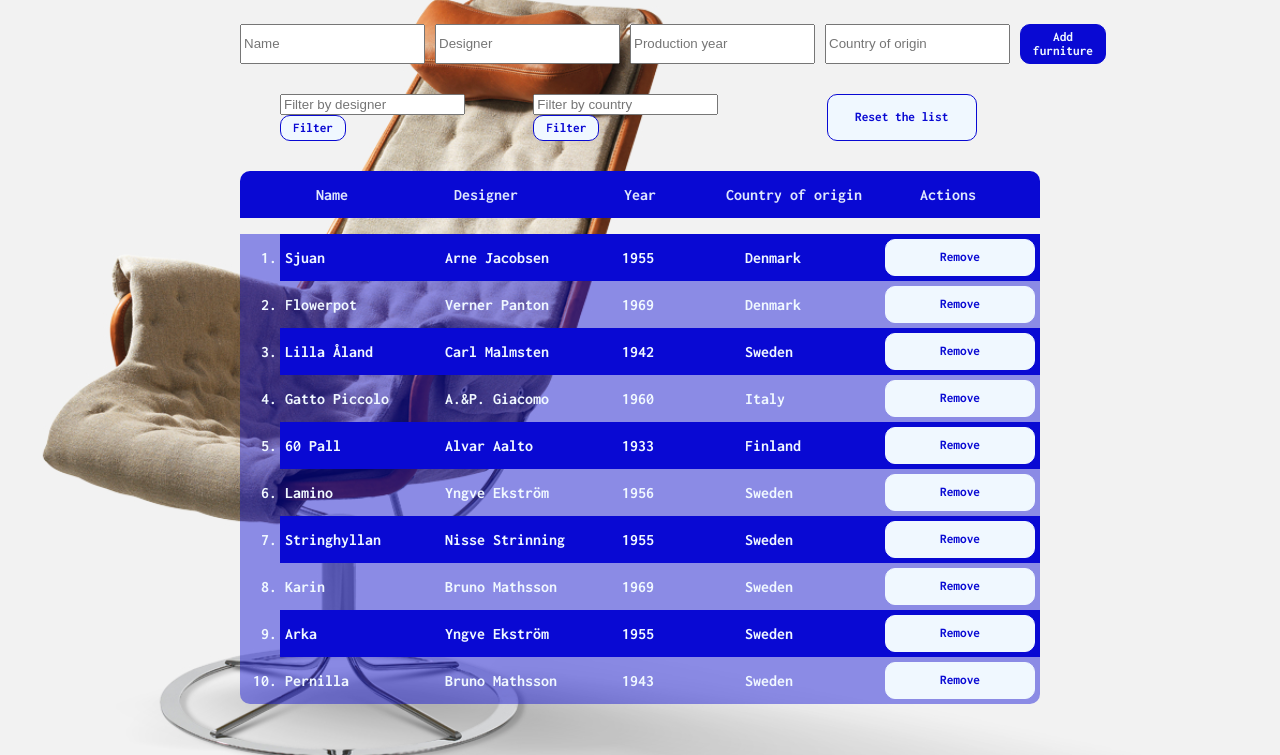
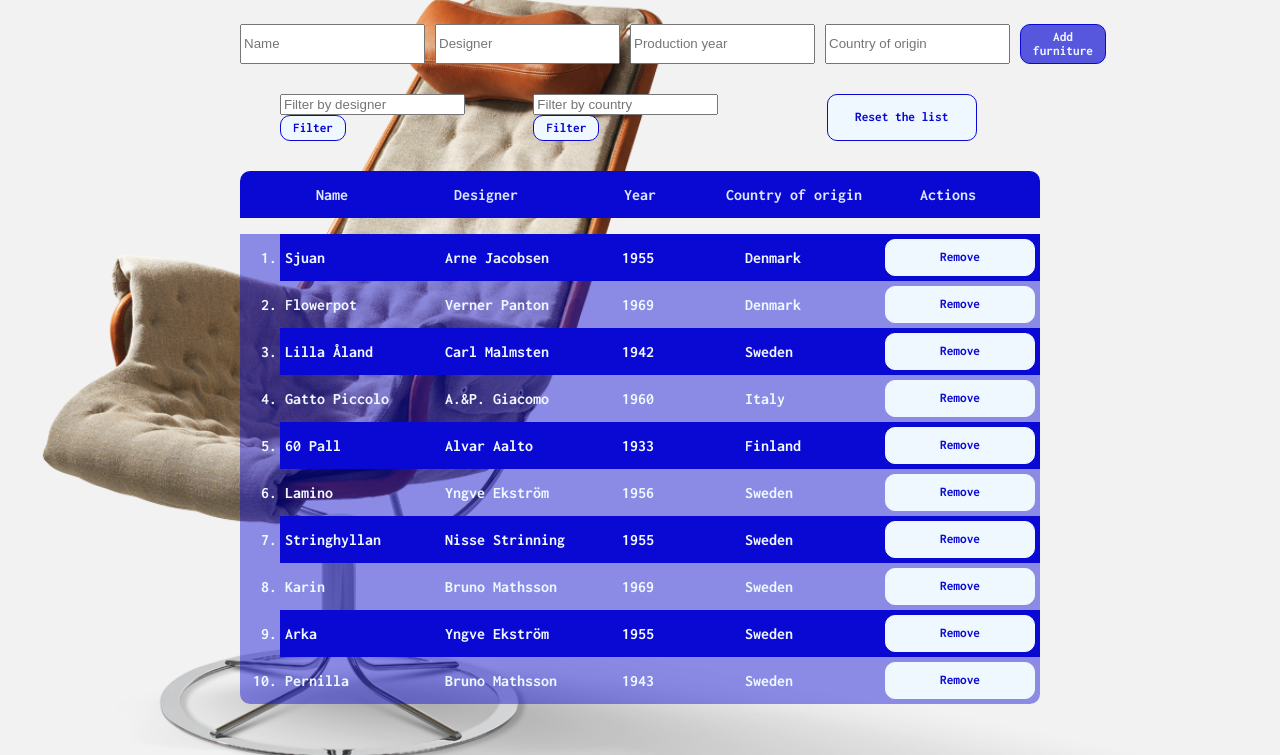
Before and after one commit to nilssonf/ME132A-U2, a plain HTML site: page index.html in a window 1280 px wide. In both pictures the pointer is over the button "Add furniture". Shown: the part 72-827 px from the top of the page. Drawn offline with Linux system fonts and the light colour scheme.

Commit message:
Finishing touches

```diff
--- a/style.css
+++ b/style.css
@@ -54,17 +54,21 @@ button {
 
    border: none;
    font-family: 'Inconsolata', monospace;
+   transition: 0.3;
 }
 
 button:hover {
     cursor: pointer;
     color: rgba(240, 248, 255);
-    background-color: rgb(9, 9, 211);
+    background-color: rgba(9, 9, 211, 0.658);
+
+
 }
 
 button:active {
-    color:  rgba(240, 248, 255);
+    color: rgba(240, 248, 255);
     background-color: rgb(9, 9, 211);
+    opacity: 1;
 }
 
 #furnitures{
```
